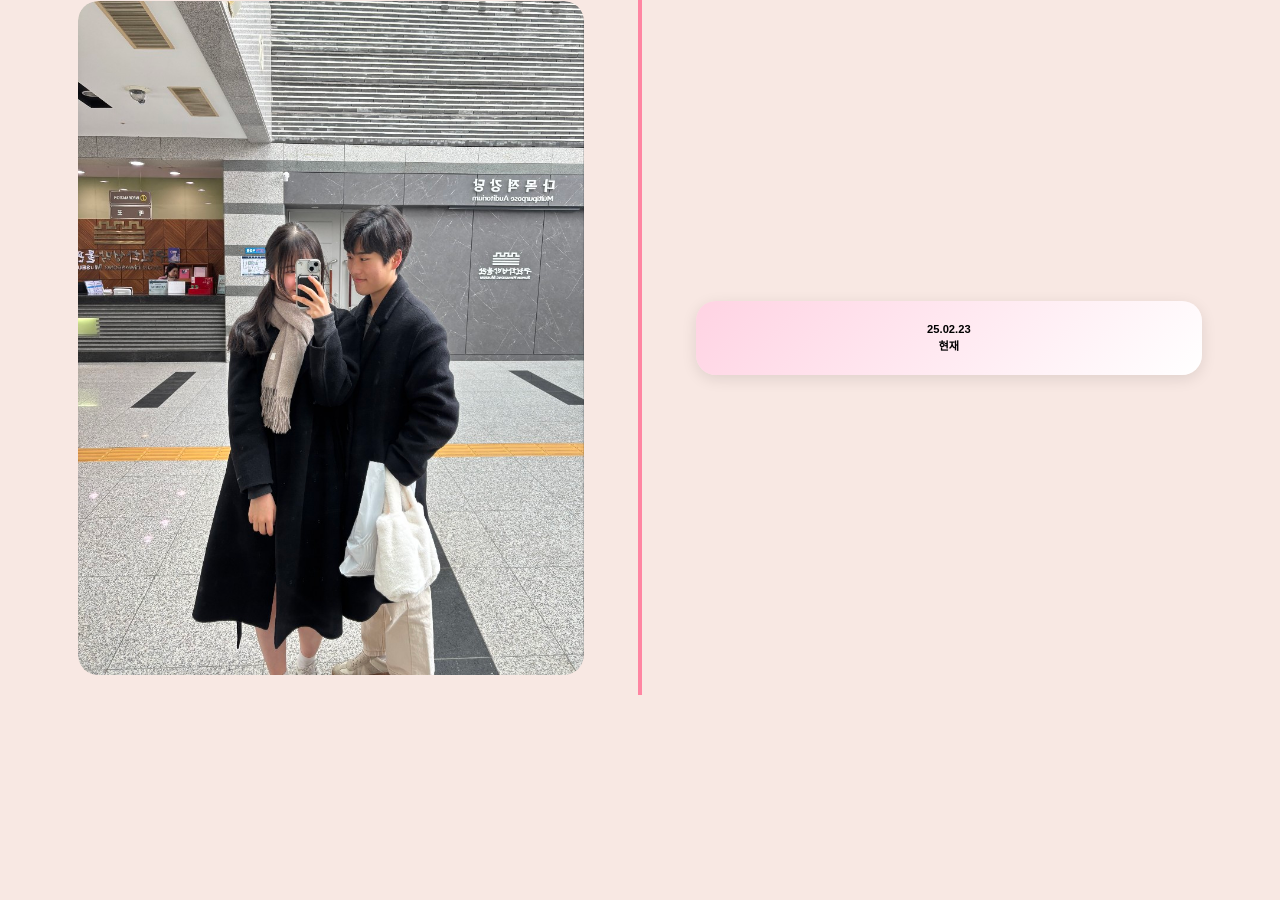
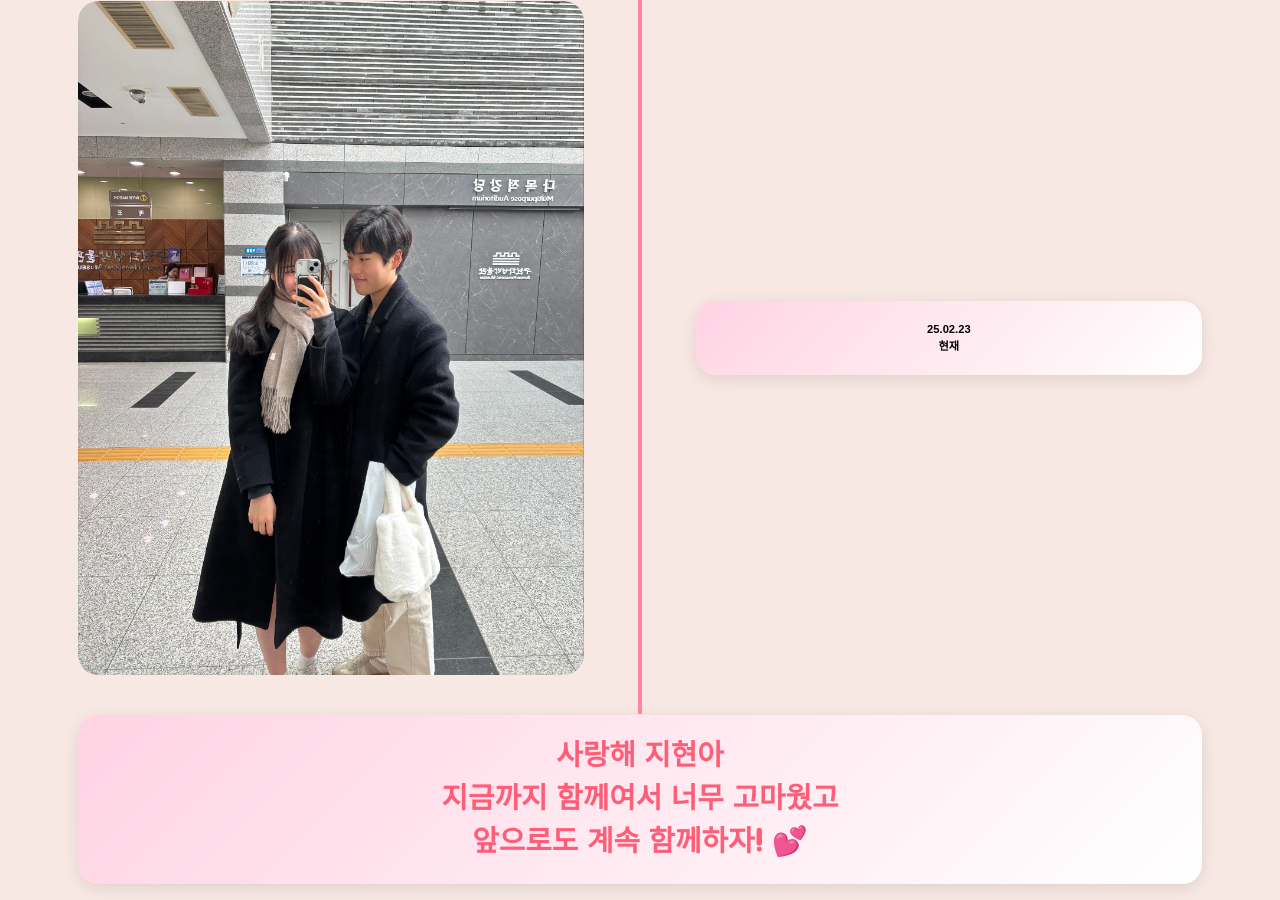
Before and after one commit to yon826/1000, a plain HTML site: page index.html in a window 1280 px wide. Shown: the part 6893-7793 px from the top of the page. Before the commit the page ends 7604 px from the top, so only its background shows below. Drawn offline with nearby package versions, Linux system fonts and the light colour scheme.

Commit message:
index_5.html

```diff
--- a/index.html
+++ b/index.html
@@ -9,7 +9,8 @@
         @import url('https://fonts.googleapis.com/css2?family=Jua&display=swap');
         body { background-color: #f8e8e3; font-family: 'Arial', sans-serif; }
         .timeline { position: relative; width: 90%; margin: auto; }
-        .timeline::before { content: ''; position: absolute; left: 50%; top: 0; width: 4px; height: 100%; background-color: #ff85a2; transform: translateX(-50%); }
+        .timeline::before { content: ''; position: absolute; left: 50%; top: 0; width: 4px; height: calc(100% - 170px); background-color: #ff85a2; transform: translateX(-50%); }
+        .timeline-item { display: flex; justify-content: space-between; align-items: center; margin: 20px 0; }
         .timeline-item { display: flex; justify-content: space-between; align-items: center; margin: 20px 0; }
         .timeline-content { width: 45%; background: linear-gradient(135deg, #ffd3e3, #fff); padding: 20px; border-radius: 20px; box-shadow: 0 4px 15px rgba(0, 0, 0, 0.1); text-align: center; font-weight: bold; font-size: 0.7rem; position: relative; }
         .bg-container { position: relative; width: 45%; height: auto; border-radius: 20px; overflow: hidden; display: flex; align-items: center; justify-content: center; }
@@ -25,6 +26,19 @@
         .snowflake { position: absolute; top: -10px; background: white; width: 10px; height: 10px; border-radius: 50%; opacity: 0.8; animation: snowfall 5s linear infinite; }
         @keyframes snowfall { from { transform: translateY(-10px); } to { transform: translateY(100%); } }
         h1 { font-family: 'Jua', sans-serif; }
+        .final-message {
+            font-family: 'Jua', sans-serif;
+            font-size: 1.8rem;
+            font-weight: bold;
+            color: #ff5e78;
+            text-align: center;
+            margin-top: 40px;
+            padding: 20px;
+            background: linear-gradient(135deg, #ffd3e3, #fff);
+            border-radius: 20px;
+            box-shadow: 0 4px 15px rgba(0, 0, 0, 0.1);
+        }
+
     </style>
 </head>
 <body class="flex flex-col items-center p-4">
@@ -50,7 +64,7 @@
         <div class="timeline-item"><div class="bg-container"><img src="220927.jpg" alt="우리의 사진"></div><div class="timeline-content">22.09.27<br>버스정류장에서💘 </div></div>
         <div class="timeline-item bg-sea"><div class="timeline-content">22.12.15<br>강릉바다🌊 </div><div class="bg-container"><img src="221225.jpg" alt="우리의 사진"></div></div>
         <div class="timeline-item bg-heart"><div class="bg-container"><img src="230107.webp" alt="우리의 사진"></div><div class="timeline-content">23.01.08<br>말랑생일🎉 </div></div>
-        <div class="timeline-item bg-spring"><div class="timeline-content">23.03.01<br>꽃! 벚꽃!🌸</div><div class="bg-container"><img src="230401.jpg" alt="우리의 사진"></div></div>
+        <div class="timeline-item bg-spring"><div class="timeline-content">23.03.01 <br>꽃! 벚꽃!🌸</div><div class="bg-container"><img src="230401.jpg" alt="우리의 사진"></div></div>
         <div class="timeline-item bg-heart"><div class="bg-container"><img src="230626.jpg" alt="우리의 사진"></div><div class="timeline-content">23.06.26<br>1주년 커플링💍</div></div>
         <div class="timeline-item"><div class="timeline-content">23.08.06<br>그냥 기여워서 넣은 사진❤️ </div><div class="bg-container"><img src="230806.jpg" alt="우리의 사진"></div></div>
         <div class="timeline-item bg-sea"><div class="bg-container"><img src="240107.jpg" alt="우리의 사진"></div><div class="timeline-content">24.01.08<br>다시.강릉🌊</div></div>
@@ -58,6 +72,7 @@
         <div class="timeline-item"><div class="bg-container"><img src="241116.jpg" alt="우리의 사진"></div><div class="timeline-content">24.11.16<br>롯데..문어?!🐙</div></div>
         <div class="timeline-item bg-winter"><div class="timeline-content">24.12.25<br>❄️스키이⛷️</div><div class="bg-container"><img src="241215.jpg" alt="우리의 사진"></div></div>
         <div class="timeline-item"><div class="bg-container"><img src="250223.jpg" alt="우리의 사진"></div><div class="timeline-content">25.02.23<br>현재</div></div>
+        <div class="final-message">사랑해 지현아<br>지금까지 함께여서 너무 고마웠고<br>앞으로도 계속 함께하자! 💕</div>
     </div>
 </body>
 </html>
```
